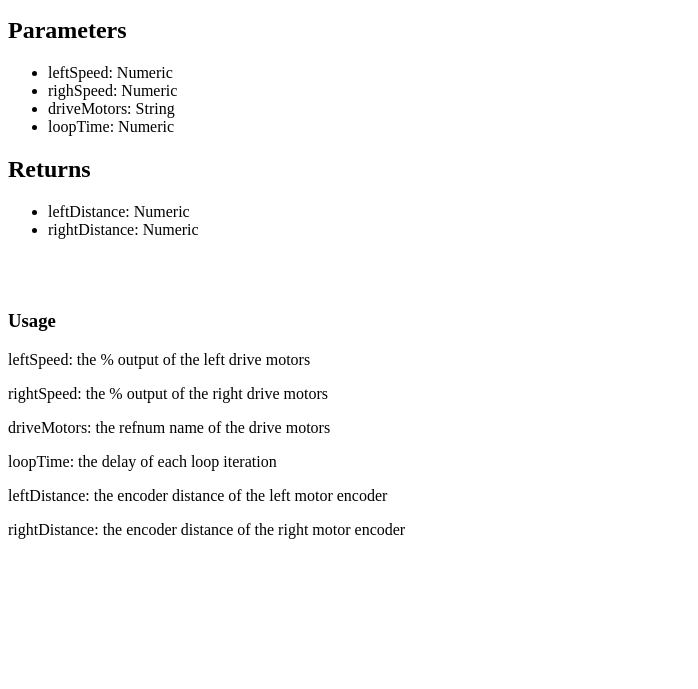
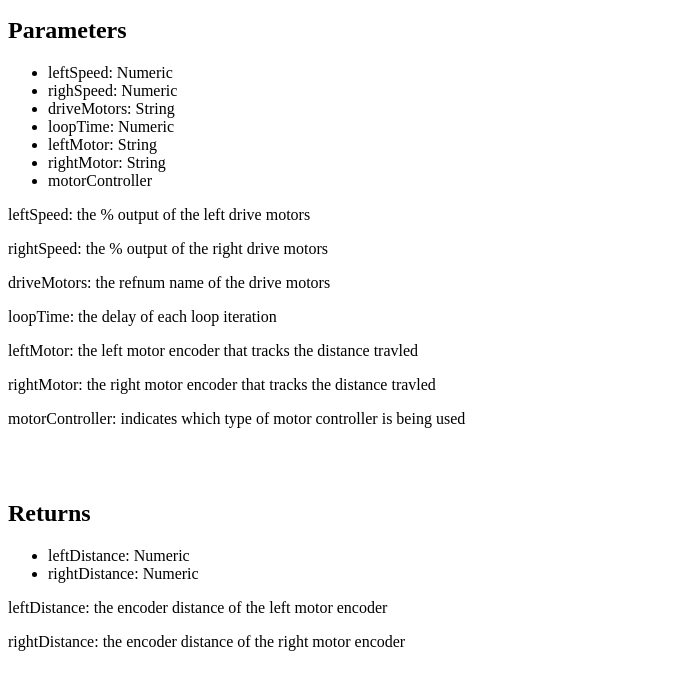
Before and after one commit to brandonzx3/FRC_Encoder_Recorder, a plain HTML site: page Documentation/VI/tankDriveRec.html in a window 1280 px wide. Shown: the part 87-776 px from the top of the page, without its empty margins (0-698 px from the left). Drawn offline with Linux system fonts and the light colour scheme.

Commit message:
added encoder reading

```diff
--- a/Documentation/VI/tankDriveRec.html
+++ b/Documentation/VI/tankDriveRec.html
@@ -12,19 +12,24 @@
         <li>righSpeed: Numeric</li>
         <li>driveMotors: String</li>
         <li>loopTime: Numeric</li>
+        <li>leftMotor: String</li>
+        <li>rightMotor: String</li>
+        <li>motorController</li>
     </ul>
+    <p>leftSpeed: the % output of the left drive motors</p>
+    <p>rightSpeed: the % output of the right drive motors</p>
+    <p>driveMotors: the refnum name of the drive motors</p>
+    <p>loopTime: the delay of each loop iteration</p>
+    <p>leftMotor: the left motor encoder that tracks the distance travled</p>
+    <p>rightMotor: the right motor encoder that tracks the distance travled</p>
+    <p>motorController: indicates which type of motor controller is being used</p>
+    <br>
+    <br>
     <h2>Returns</h2>
     <ul>
         <li>leftDistance: Numeric</li>
         <li>rightDistance: Numeric</li>
     </ul>
-    <br>
-    <br>
-    <h3>Usage</h3>
-    <p>leftSpeed: the % output of the left drive motors</p>
-    <p>rightSpeed: the % output of the right drive motors</p>
-    <p>driveMotors: the refnum name of the drive motors</p>
-    <p>loopTime: the delay of each loop iteration</p>
     <p>leftDistance: the encoder distance of the left motor encoder</p>
     <p>rightDistance: the encoder distance of the right motor encoder</p>
 </body>
```
Also changed, not shown: Documentation/Index.html (+10 -4 lines), Documentation/images/Screenshot_1.jpg (added), 4 other files.
